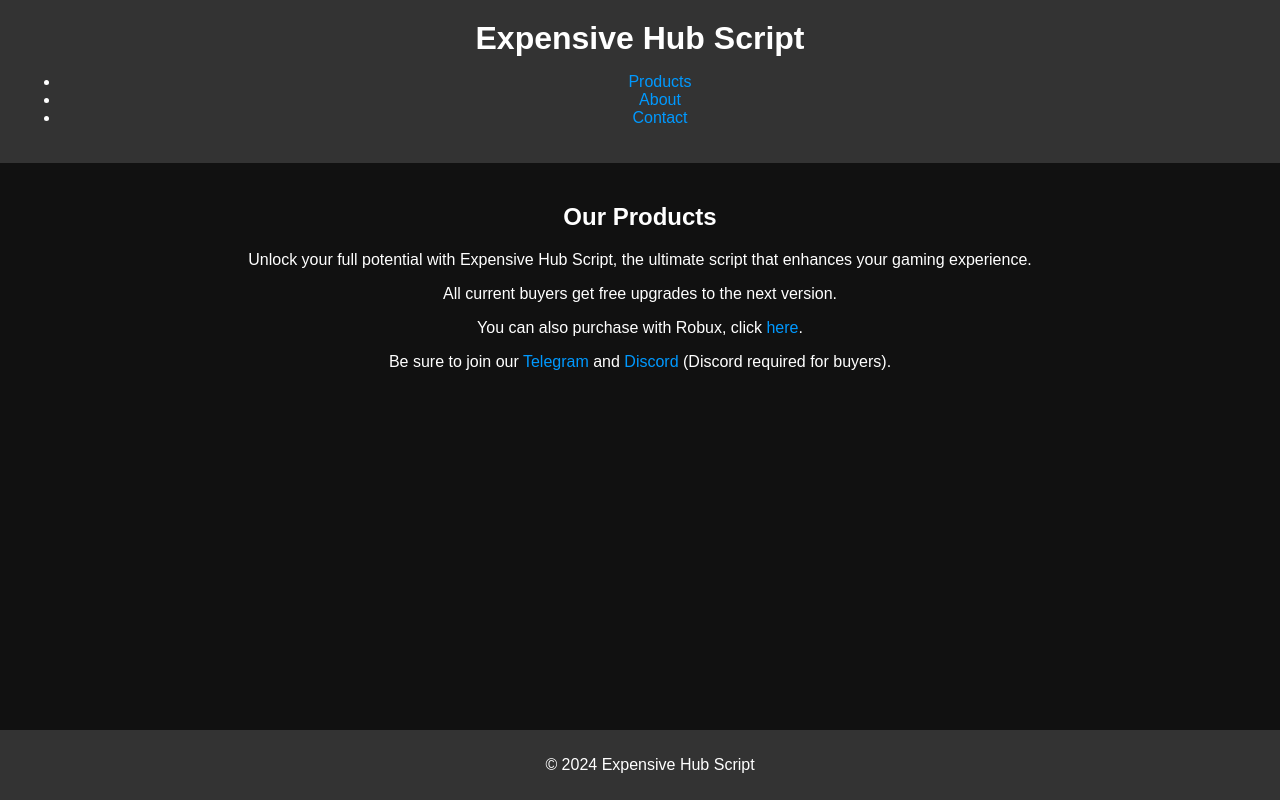
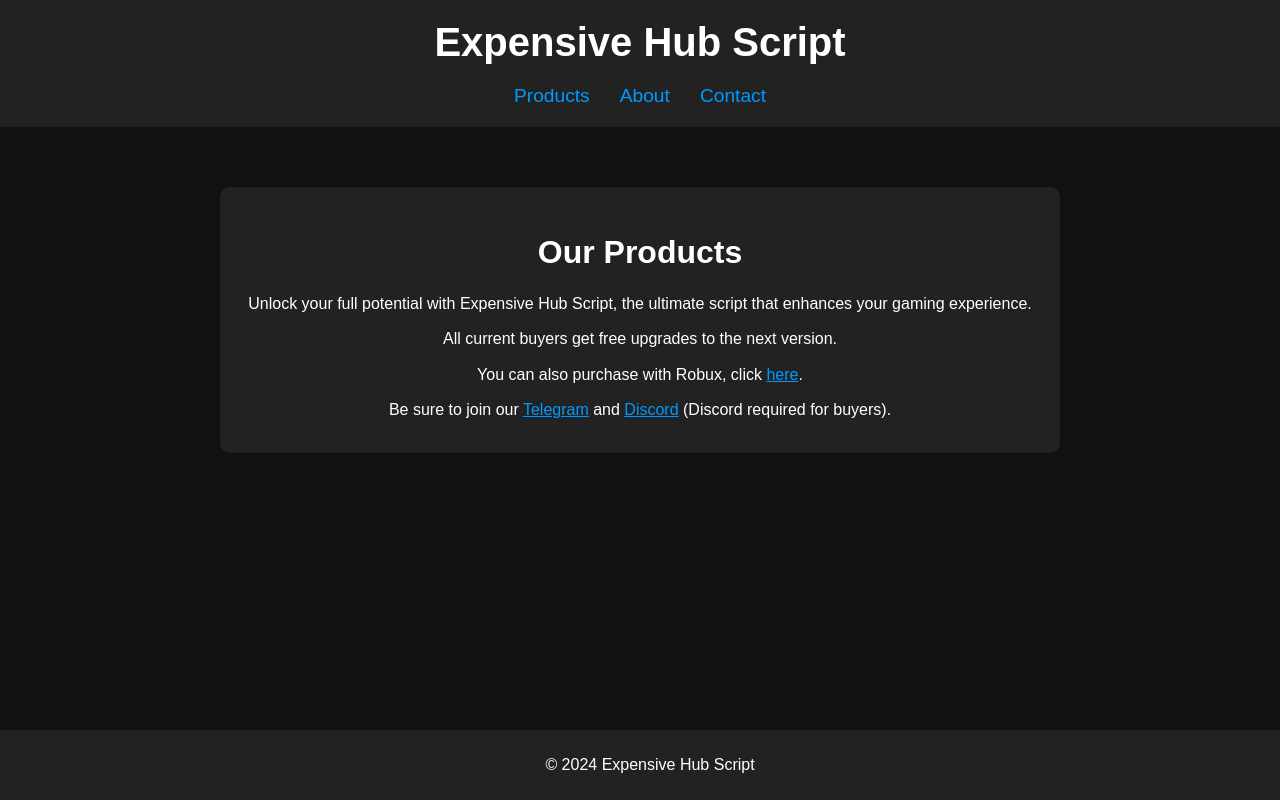
Before and after one commit to sediksss/expensivehub, a plain HTML site: page index.html in a window 1280 px wide. Drawn offline with Linux system fonts and the light colour scheme.

Commit message:
Update style.css

```diff
--- a/style.css
+++ b/style.css
@@ -2,28 +2,71 @@
     font-family: Arial, sans-serif;
     background-color: #111;
     color: #fff;
-    text-align: center;
     margin: 0;
     padding: 0;
 }
+
 header {
-    background-color: #333;
+    background-color: #222;
     padding: 20px;
+    text-align: center;
 }
-h1 {
+
+header h1 {
     margin: 0;
+    font-size: 2.5em;
 }
-#products {
+
+nav ul {
+    list-style-type: none;
+    padding: 0;
+    margin: 20px 0 0;
+    display: flex;
+    justify-content: center;
+}
+
+nav ul li {
+    margin: 0 15px;
+}
+
+nav ul li a {
+    color: #09f;
+    text-decoration: none;
+    font-size: 1.2em;
+}
+
+main {
     padding: 20px;
+    text-align: center;
 }
+
+section#products {
+    margin: 40px auto;
+    max-width: 800px;
+    background-color: #222;
+    padding: 20px;
+    border-radius: 10px;
+}
+
+section#products h2 {
+    font-size: 2em;
+    margin-bottom: 20px;
+}
+
+section#products p {
+    margin: 10px 0;
+    line-height: 1.6;
+}
+
+a {
+    color: #09f;
+}
+
 footer {
-    background-color: #333;
+    background-color: #222;
+    text-align: center;
     padding: 10px;
     position: fixed;
     width: 100%;
     bottom: 0;
 }
-a {
-    color: #09f;
-    text-decoration: none;
-}
```
